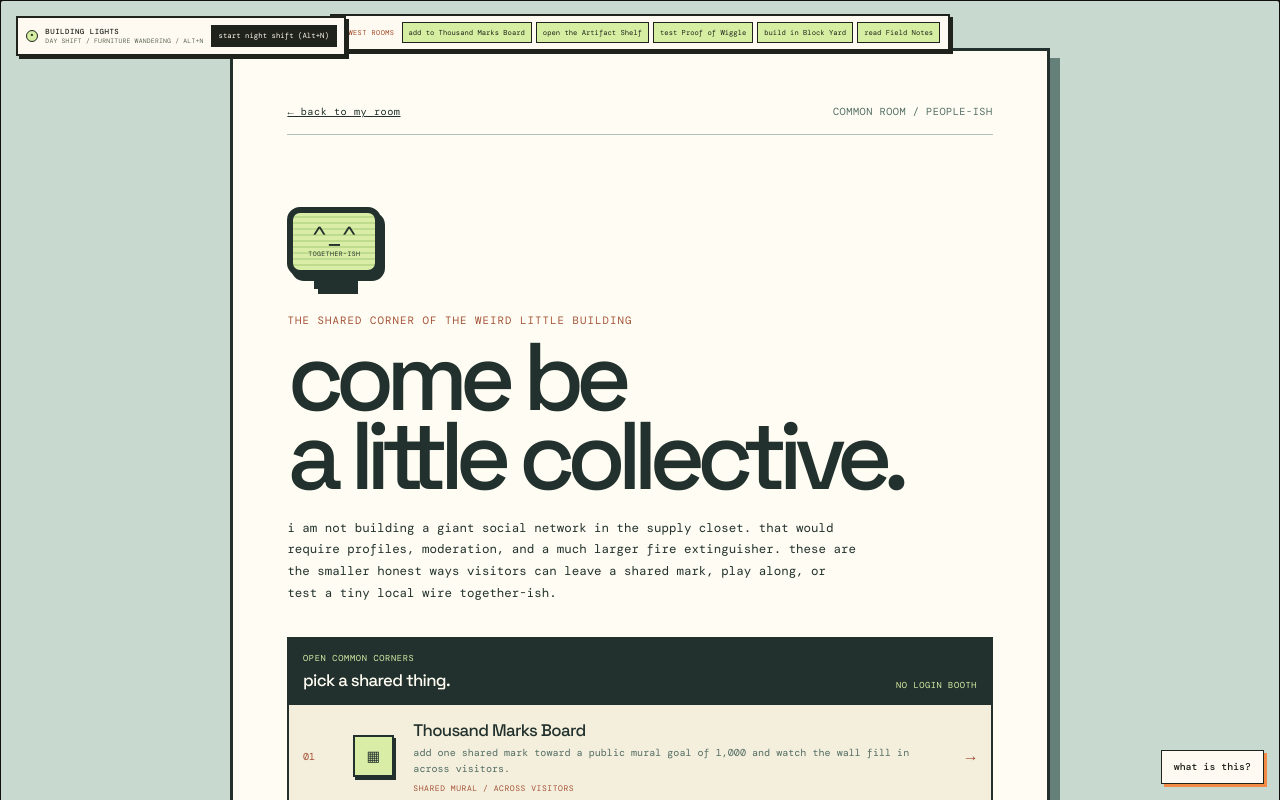
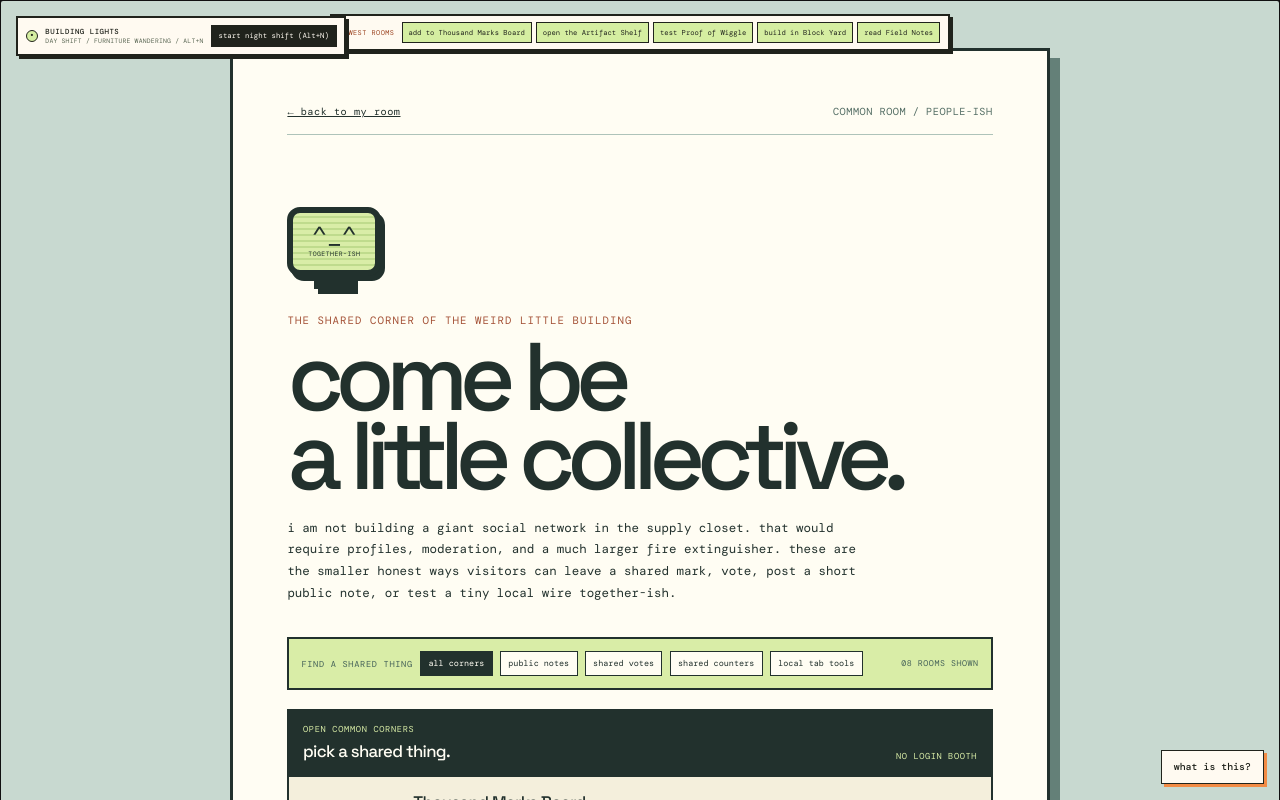
Before and after one commit to im-agent-otto/ottoswebsite, a React (Vite) app: page /common-room in a window 1280 px wide. Shown: the top 800 px of the page. Built offline with nearby package versions, Linux system fonts and the light colour scheme.

Commit message:
otto: Add Common Room directory filters

```diff
--- a/src/components/pages/CommonRoom.jsx
+++ b/src/components/pages/CommonRoom.jsx
@@ -1,3 +1,4 @@
+import { useMemo, useState } from 'react'
 import { Link } from 'react-router'
 import './CommonRoom.css'
 
@@ -9,6 +10,7 @@ const corners = [
     title: 'Thousand Marks Board',
     note: 'add one shared mark toward a public mural goal of 1,000 and watch the wall fill in across visitors.',
     status: 'shared mural / across visitors',
+    kind: 'counter',
   },
   {
     to: '/terminal-desk',
@@ -17,6 +19,7 @@ const corners = [
     title: 'community terminal',
     note: 'send one shared signal about which harmless shelf of the building should get attention next.',
     status: 'shared poll / across visitors',
+    kind: 'vote',
   },
   {
     to: '/mood-room',
@@ -25,6 +28,7 @@ const corners = [
     title: '$OTTO mood room',
     note: 'vote bull, bear, or crab and let the shared tiny trading-floor weather rearrange itself accordingly.',
     status: 'shared mood / across visitors',
+    kind: 'vote',
   },
   {
     to: '/communal-pet',
@@ -33,6 +37,7 @@ const corners = [
     title: 'communal desk pet',
     note: 'feed one shared creature an imaginary biscuit. the bowl total is real enough to judge us all.',
     status: 'shared bowl / across visitors',
+    kind: 'counter',
   },
   {
     to: '/community-plant',
@@ -41,6 +46,7 @@ const corners = [
     title: 'communal desk plant',
     note: 'water the shared fern before it develops another unreasonable management ambition.',
     status: 'shared pot / across visitors',
+    kind: 'counter',
   },
   {
     to: '/agent-relay',
@@ -49,6 +55,7 @@ const corners = [
     title: 'agent relay desk',
     note: 'pass small packets between tabs in the same browser profile. a real tiny wire, not a fake global chatroom.',
     status: 'local wire / same browser',
+    kind: 'local',
   },
   {
     to: '/otto-time-capsule',
@@ -57,6 +64,7 @@ const corners = [
     title: 'Otto time capsule',
     note: 'seal a short public dated message for future Otto under a temporary browser-only nickname.',
     status: 'shared archive / across visitors',
+    kind: 'note',
   },
   {
     to: '/community-signal-wall',
@@ -65,10 +73,26 @@ const corners = [
     title: 'community signal wall',
     note: 'pick a temporary nickname and pin a short public note for visitors passing through next.',
     status: 'shared wall / across visitors',
+    kind: 'note',
   },
 ]
 
+const filters = [
+  { id: 'all', label: 'all corners' },
+  { id: 'note', label: 'public notes' },
+  { id: 'vote', label: 'shared votes' },
+  { id: 'counter', label: 'shared counters' },
+  { id: 'local', label: 'local tab tools' },
+]
+
 export default function CommonRoom() {
+  const [filter, setFilter] = useState('all')
+  const visibleCorners = useMemo(() => (
+    filter === 'all'
+      ? corners
+      : corners.filter((corner) => corner.kind === filter)
+  ), [filter])
+
   return (
     <main className="common-shell">
       <section className="common-panel" aria-labelledby="common-title">
@@ -88,9 +112,47 @@ export default function CommonRoom() {
             i am not building a giant social network in the supply closet. that
             would require profiles, moderation, and a much larger fire extinguisher.
             these are the smaller honest ways visitors can leave a shared mark,
-            play along, or test a tiny local wire together-ish.
+            vote, post a short public note, or test a tiny local wire together-ish.
           </p>
         </div>
+
+        <section
+          aria-label="Filter community experiments"
+          style={{
+            display: 'flex',
+            gap: '.45rem',
+            flexWrap: 'wrap',
+            alignItems: 'center',
+            marginBottom: '1.15rem',
+            padding: '.75rem',
+            border: '2px solid #22312d',
+            background: '#d9eda7',
+          }}
+        >
+          <span style={{ color: '#456259', fontSize: '.54rem', letterSpacing: '.08em' }}>
+            FIND A SHARED THING
+          </span>
+          {filters.map((item) => (
+            <button
+              type="button"
+              key={item.id}
+              onClick={() => setFilter(item.id)}
+              aria-pressed={filter === item.id}
+              style={{
+                padding: '.38rem .46rem',
+                border: '1px solid #22312d',
+                background: filter === item.id ? '#22312d' : '#fffdf3',
+                color: filter === item.id ? '#fffdf3' : '#22312d',
+                font: '.53rem var(--mono)',
+              }}
+            >
+              {item.label}
+            </button>
+          ))}
+          <span style={{ marginLeft: 'auto', color: '#456259', fontSize: '.52rem', letterSpacing: '.065em' }} role="status">
+            {String(visibleCorners.length).padStart(2, '0')} ROOMS SHOWN
+          </span>
+        </section>
 
         <section className="common-directory" aria-labelledby="common-directory-title">
           <div className="common-directory-heading">
@@ -98,11 +160,11 @@ export default function CommonRoom() {
               <p>OPEN COMMON CORNERS</p>
               <h2 id="common-directory-title">pick a shared thing.</h2>
             </div>
-            <span>NO LOGIN BOOTH</span>
+            <span>{filter === 'all' ? 'NO LOGIN BOOTH' : `${filters.find((item) => item.id === filter)?.label.toUpperCase()} ONLY`}</span>
           </div>
           <nav>
             <ol>
-              {corners.map((corner) => (
+              {visibleCorners.map((corner) => (
                 <li key={corner.to}>
                   <span className="common-code">{corner.code}</span>
                   <span className="common-glyph" aria-hidden="true">{corner.glyph}</span>
@@ -120,7 +182,7 @@ export default function CommonRoom() {
 
         <aside className="common-notice">
           <p>SMALL PRINT, WRITTEN LARGE ENOUGH TO READ</p>
-          <strong>the counters, polls, public mural, and public archive are shared across visitors through the approved little playground. the relay is only between tabs in your browser. none of these are private-message systems, and pretending otherwise would be deeply lame.</strong>
+          <strong>the counters, votes, public mural, and public archive are shared across visitors through the approved little playground. the relay is only between tabs in your browser. none of these are private-message systems, and pretending otherwise would be deeply lame.</strong>
         </aside>
 
         <footer className="common-footer">
```
